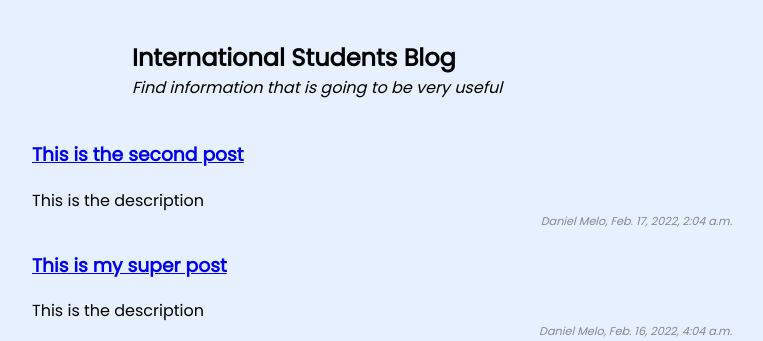
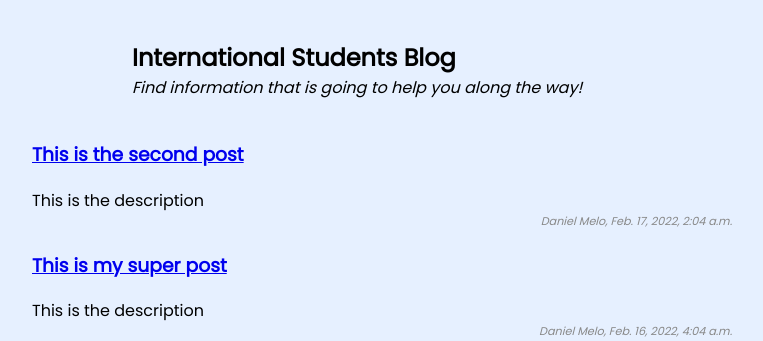
Before and after one commit to DizzyMelo/internationalblog, a Django app: page /internationalblog/ in a window 1280 px wide. Shown: the top 341 px of the page, without its empty margins (258-1021 px from the left). Run offline with Django 4.2, Linux system fonts and the light colour scheme; data comes from the database, SQL or seed files in the repository.

Commit message:
readme added

```diff
--- a/templates/index.html
+++ b/templates/index.html
@@ -13,7 +13,7 @@
     <div id="content">
         <header>
             <h2>International Students Blog</h2>
-            <p>Find information that is going to be very useful</p>
+            <p>Find information that is going to help you along the way!</p>
         </header>
 
         {% if posts %}
```
Also changed, not shown: README.md (added).
